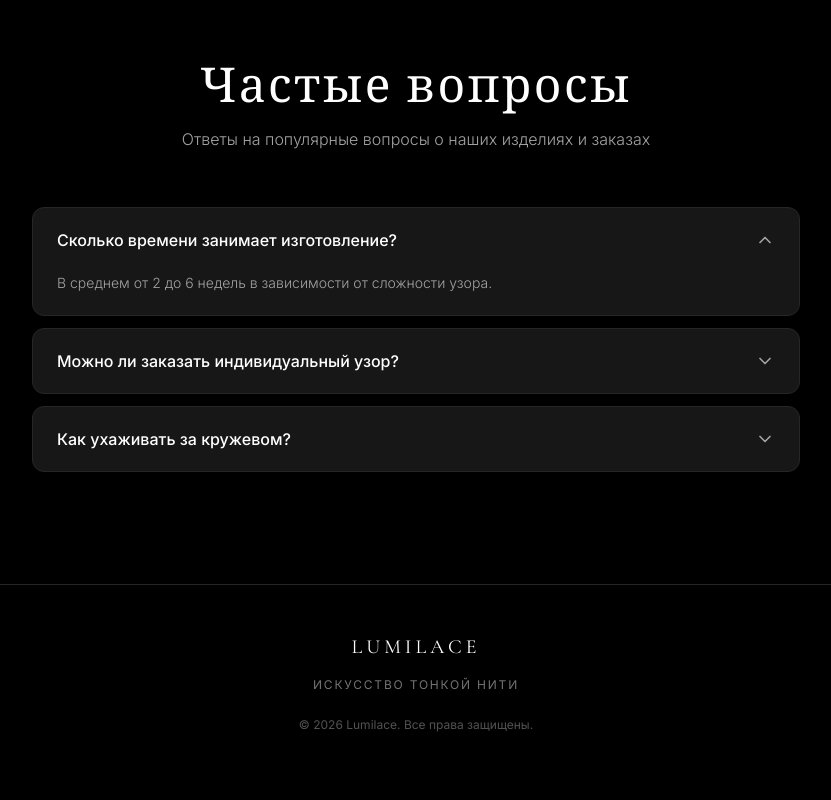
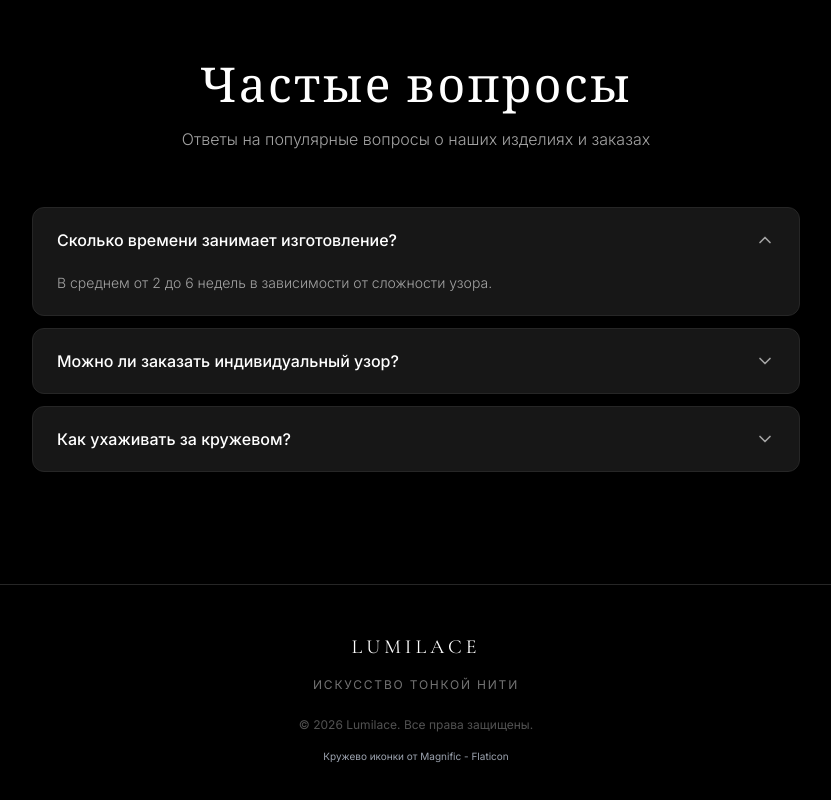
Before and after one commit to Corazon343677/Lumi, a React (Vite) app: page / in a window 1280 px wide. Shown: the part 4038-4838 px from the top of the page, without its empty margins (224-1055 px from the left). Built offline with nearby package versions, Linux system fonts and the light colour scheme.

Commit message:
site update

```diff
--- a/src/components/Footer.tsx
+++ b/src/components/Footer.tsx
@@ -17,6 +17,19 @@
           © {year} {t('brand')}. {t('footer_rights')}.
         </p>
       </div>
+      <div className="text-center text-[10px] text-gray-400 mt-4">
+        <a
+        href="https://www.flaticon.com/ru/free-icons/"
+        title="кружево иконки"
+        target="_blank"
+        rel="noopener noreferrer"
+        className="hover:underline"
+        >
+          Кружево иконки от Magnific - Flaticon
+        </a>
+      </div>
+
+
     </footer>
   );
 }
```
Also changed, not shown: 4 other files (tests, documents, lock files or other folders).
